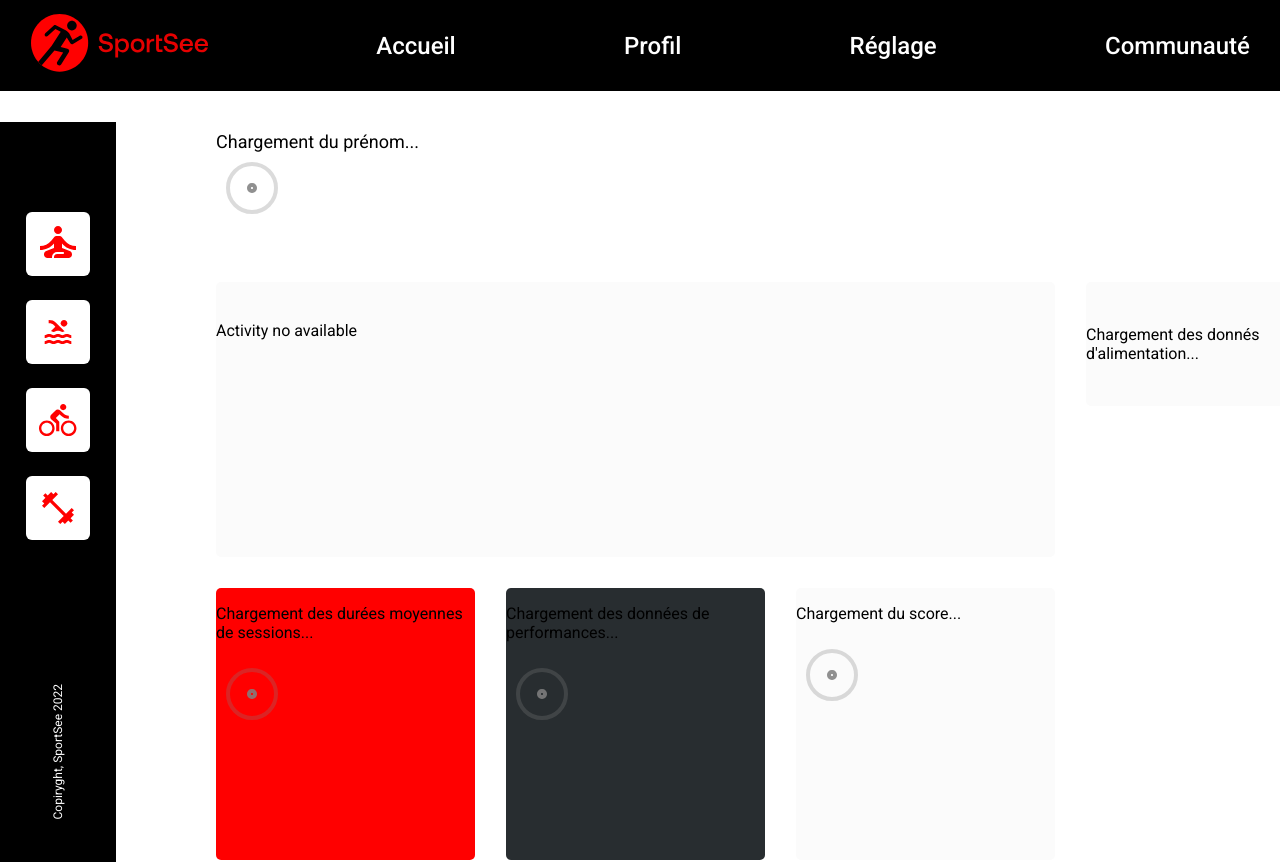
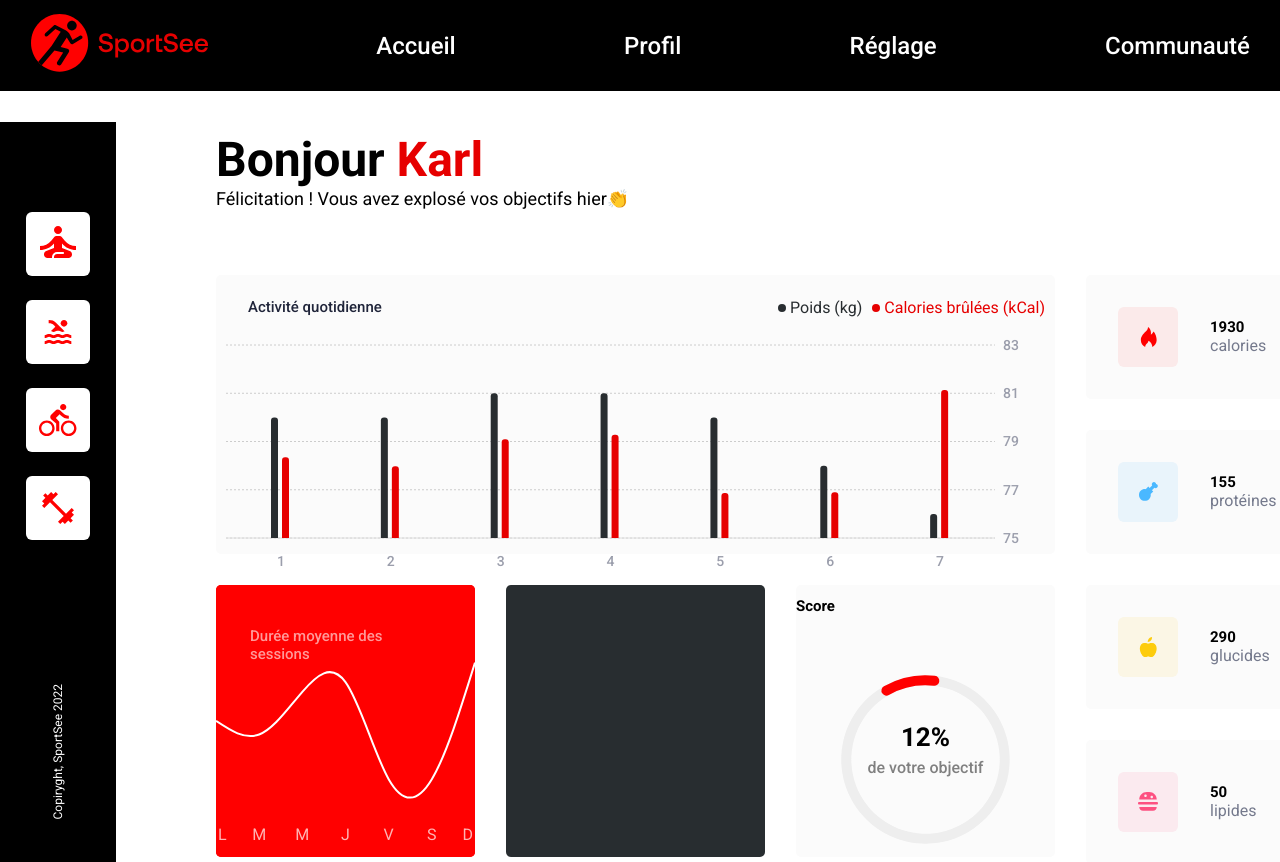
Before and after one commit to vianey-jean/sportsee_jean_rabemanalina, a React (Create React App) app in the folder Front-end/: page /User/12 in a window 1280 px wide. Shown: the top 862 px of the page. Built offline with nearby package versions, Linux system fonts and the light colour scheme; no server answers.

Commit message:
Mise a jour userUnique

```diff
--- a/Front-end/src/pages/home/index.jsx
+++ b/Front-end/src/pages/home/index.jsx
@@ -15,18 +15,7 @@ import Femme from '../../assets/avatarFemme.png'
 function Home() {
   return (
     <section className="homeSection">
-      <Link className="homeSection__userNav__link" to="UserMocked/12"> {/**lien vers userMoked de id 12 */}
-       <li className = "profil">
-        <img src={Homme} alt=""  />
-        <p>Karl Mock</p>
-        </li>
-      </Link>
-      <Link className="homeSection__userNav__link" to="UserMocked/18">{/**lien vers userMoked de id 18 */}
-        <li className = "profil">
-          <img src= {Femme} alt ="" />
-          <p>Cecilia Mock</p>
-        </li>
-      </Link>
+
       <Link className="homeSection__userNav__link" to="User/12">{/**lien vers userAPI de id 12 */}
       <li className = "profil">
         <img src={Homme} alt=""  />
--- a/Front-end/src/pages/userApi/index.jsx
+++ b/Front-end/src/pages/userApi/index.jsx
@@ -6,6 +6,13 @@ import { getUserData,
   getActivity,
   getAverageSession,
   getPerformance, } from '../../services/serviceApi'
+  import {  //récupère les données
+    USER_MAIN_DATA,
+    USER_ACTIVITY,
+    USER_AVERAGE_SESSIONS,
+    USER_PERFORMANCE
+
+  } from '../../datas/mockedUsersDatas'
 import UserHello from '../../compenents/userHello'
 import Activity from '../../compenents/activity'
 import AverageSessions from '../../compenents/averageSessions'
@@ -22,6 +29,7 @@ import Loader from '../../compenents/loader'
 
 function User() {
   const { id } = useParams()
+  const idNum = parseInt(id, 10)
 
   const [userData, setUserData] = useState([])
   const [userActivity, setUserActivity] = useState([])
@@ -56,90 +64,111 @@ function User() {
     })
   }, [id])
 
+  const userMoked = USER_MAIN_DATA.findIndex(function (item) {  //selectionné seulement la valeur de id selectionné
+    return idNum === item.id
+  })
+
+
+
+  const userMokedFirstName = USER_MAIN_DATA[userMoked].userInfos.firstName
+  const userMokedActivity = USER_ACTIVITY[userMoked].sessions
+
+  const userMokedSessionAverage = USER_AVERAGE_SESSIONS[userMoked].sessions
+  const userMokedPerform = USER_PERFORMANCE[userMoked].data
+  console.log(userMokedPerform)
+  const userScore1 = USER_MAIN_DATA[userMoked].todayScore || USER_MAIN_DATA[userMoked].score
+  const userMokedKeyData = USER_MAIN_DATA[userMoked].keyData
+
+
+
 
 
   return (
     <section className="containerUser">
-      {userDataLoading ? (  //chargement, et lancement loader puis rester la si pas connecté à API
+      {userDataLoading === undefined? (  //chargement, et lancement loader puis rester la si pas connecté à API
         <div className="userHello">
           <p>Chargement du prénom...</p>
           <Loader />
         </div>
       ) : userData.firstName === undefined ? (
-        <div className="userHello">
-          <p>Name no available</p>
-        </div>
+
+          <UserHello userFirstName={userMokedFirstName} />
+
       ) : (
-
-        <UserHello userFirstName={userData.firstName} />
+        <UserHello userFirstName={userData.firstName } />
         //si c'est connecter à API, montre la valeur
 
       )}
 
-      {userActivityLoading ? ( //chargement, et lancement loader puis rester la si pas connecté à API
+      {userActivityLoading === undefined ? ( //chargement, et lancement loader puis rester la si pas connecté à API
         <div className="dailyActivity">
           <p>Chargement du rapport d'activité quotidienne...</p>
           <Loader />
         </div>
       ) : userActivity === undefined ? (
-        <div className="dailyActivity">
-          <p>Activity no available</p>
-        </div>
+          <Activity userActivity={userMokedActivity} />
+
       ) : (
         <Activity userActivity={userActivity} />  //si c'est connecter à API, montre la valeur
       )}
 
-      {userAverageSessionLoading || userAverageSession === undefined ? ( //chargement, et lancement loader puis rester la si pas connecté à API
+      {userAverageSessionLoading === undefined ? ( //chargement, et lancement loader puis rester la si pas connecté à API
         <div className="averageSessions">
           <p>Chargement des durées moyennes de sessions...</p>
           <Loader />
         </div>
       ) : userAverageSession === undefined ? (
-        <div className="averageSessions">
-          <p>Average sessions no available</p>
-        </div>
+        < div className="averageSessions">
+          <AverageSessions userSessionAverage={userMokedSessionAverage} />
+          </div>
       ) : (
         <AverageSessions userSessionAverage={userAverageSession} />  //si c'est connecter à API, montre la valeur
       )}
 
-      {userDataLoading || userData.userScore === undefined ? ( //chargement, et lancement loader puis rester la si pas connecté à API
+
+
+
+
+      {userPerformanceLoading  === undefined ? (  //chargement, et lancement loader puis rester la si pas connecté à API
+        <>
+          <p>Chargement des données de performances...</p>
+          <Loader />
+        </>
+      ) : userPerformance === undefined ? (
+
+        <Perform userPerform={userMokedPerform} />
+
+      ) : (
+        <Perform userPerform={userPerformance} />  //si c'est connecter à API, montre la valeur
+      )}
+
+      {userDataLoading  === undefined ? ( //chargement, et lancement loader puis rester la si pas connecté à API
         <div className="score">
           <p>Chargement du score...</p>
           <Loader />
         </div>
       ) : userData.userScore === undefined ? (
-        <div className="score">
-          <p>Score no available</p>
-        </div>
+
+          <Score userScore={userScore1} />
+
       ) : (
         <Score userScore={userData.userScore} />  //si c'est connecter à API, montre la valeur
       )}
 
-      {userDataLoading || userData.userKey === undefined ? (  //chargement, et lancement loader puis rester la si pas connecté à API
+      {userDataLoading === undefined ? (  //chargement, et lancement loader puis rester la si pas connecté à API
         <div className="nutrient">
           <p>Chargement des donnés d'alimentation...</p>
           <Loader />
         </div>
       ) : userData.userKey === undefined ? (
-        <div className="nutrient">
-          <p>Nutrients no available</p>
-        </div>
+
+           <Nutrients userKeyData={userMokedKeyData} />
+
       ) : (
         <Nutrients userKeyData={userData.userKey} />  //si c'est connecter à API, montre la valeur
       )}
 
-      {userPerformanceLoading || userPerformance === undefined ? (  //chargement, et lancement loader puis rester la si pas connecté à API
-        <div className="perform">
-          <p>Chargement des données de performances...</p>
-          <Loader />
-        </div>
-      ) : userPerformance === undefined ? (
-        <div className="perform">
-          <p>Performances no available</p>
-        </div>
-      ) : (
-        <Perform userPerform={userPerformance} />  //si c'est connecter à API, montre la valeur
-      )}
+
     </section>
 
   )
--- a/Front-end/src/pages/userMocked/index.jsx
+++ /dev/null
@@ -1,52 +0,0 @@
-//import react-router-dom, getAPI, userhello, activity, averagesession, perform, score, nutrients et loader
-
-import React from 'react'
-import { useParams } from 'react-router-dom'
-import UserHello from '../../compenents/userHello'
-import Activity from '../../compenents/activity'
-import AverageSessions from '../../compenents/averageSessions'
-import Perform from '../../compenents/perform'
-import Score from '../../compenents/score'
-import Nutrients from '../../compenents/nutrients'
-
-import {  //récupère les données
-  USER_MAIN_DATA,
-  USER_ACTIVITY,
-  USER_AVERAGE_SESSIONS,
-  USER_PERFORMANCE,
-} from '../../datas/mockedUsersDatas'
-
-/**
- * MOKED USER PAGE
- * @returns {React.ReactElement} JSX.Element - the user main page with mocked data
- */
-
-function UserMocked() {
-  const { id } = useParams()
-  const idNum = parseInt(id, 10)
-
-  const user = USER_MAIN_DATA.findIndex(function (item) {  //selectionné seulement la valeur de id selectionné
-    return idNum === item.id
-  })
-
-  const userFirstName = USER_MAIN_DATA[user].userInfos.firstName
-  const userActivity = USER_ACTIVITY[user].sessions
-  const userSessionAverage = USER_AVERAGE_SESSIONS[user].sessions
-  const userPerform = USER_PERFORMANCE[user].data
-  const userScore = USER_MAIN_DATA[user].todayScore || USER_MAIN_DATA[user].score
-  const userKeyData = USER_MAIN_DATA[user].keyData
-
-
-  return (
-    <section className="containerUser">
-      <UserHello userFirstName={userFirstName} /> {/**prénom */}
-      <Activity userActivity = {userActivity} />  {/**activity */}
-      <AverageSessions userSessionAverage={userSessionAverage} />  {/**sessions */}
-      <Perform userPerform={userPerform} />  {/**perform */}
-      <Score userScore={userScore} />  {/**score */}
-      <Nutrients userKeyData={userKeyData} />  {/**keydata */}
-    </section>
-  )
-}
-
-export default UserMocked
--- a/Front-end/src/routes/routes.jsx
+++ b/Front-end/src/routes/routes.jsx
@@ -5,7 +5,6 @@ import Header from '../compenents/header';
 import SideBar from "../compenents/sideBar";
 import Home from '../pages/home';
 import Error from '../pages/error';
-import UserMocked from '../pages/userMocked';
 import UserApi from '../pages/userApi';
 import React from "react";
 
@@ -22,10 +21,6 @@ export const routes = [
             {
                 index: true, //dans le main, c'est par défaut c'est la page home
                 element: <Home />,
-            },
-            {
-                path: "/UserMocked/:id",
-                element: <UserMocked />,  //on selectionne id par mocked
             },
             {
                 path: "/User/:id",
```
Also changed, not shown: 1 other file (tests, documents, lock files or other folders).
